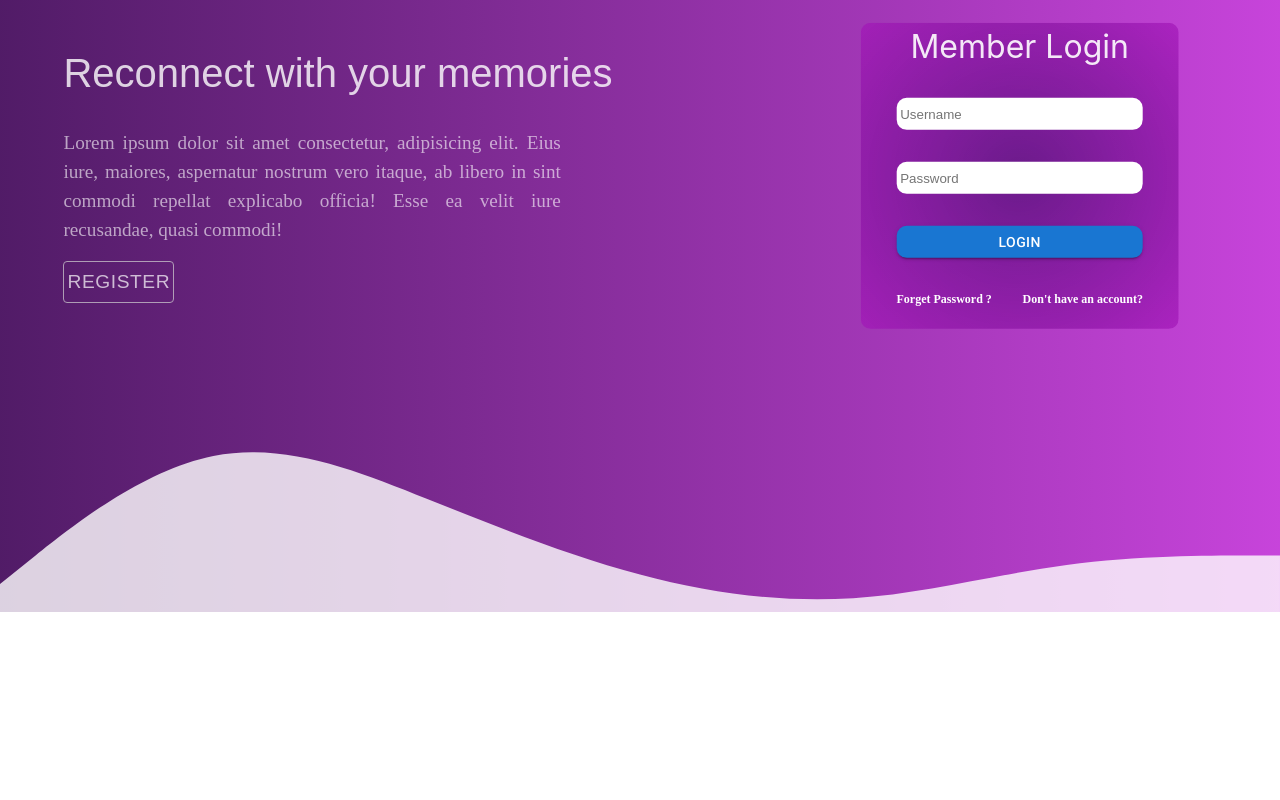
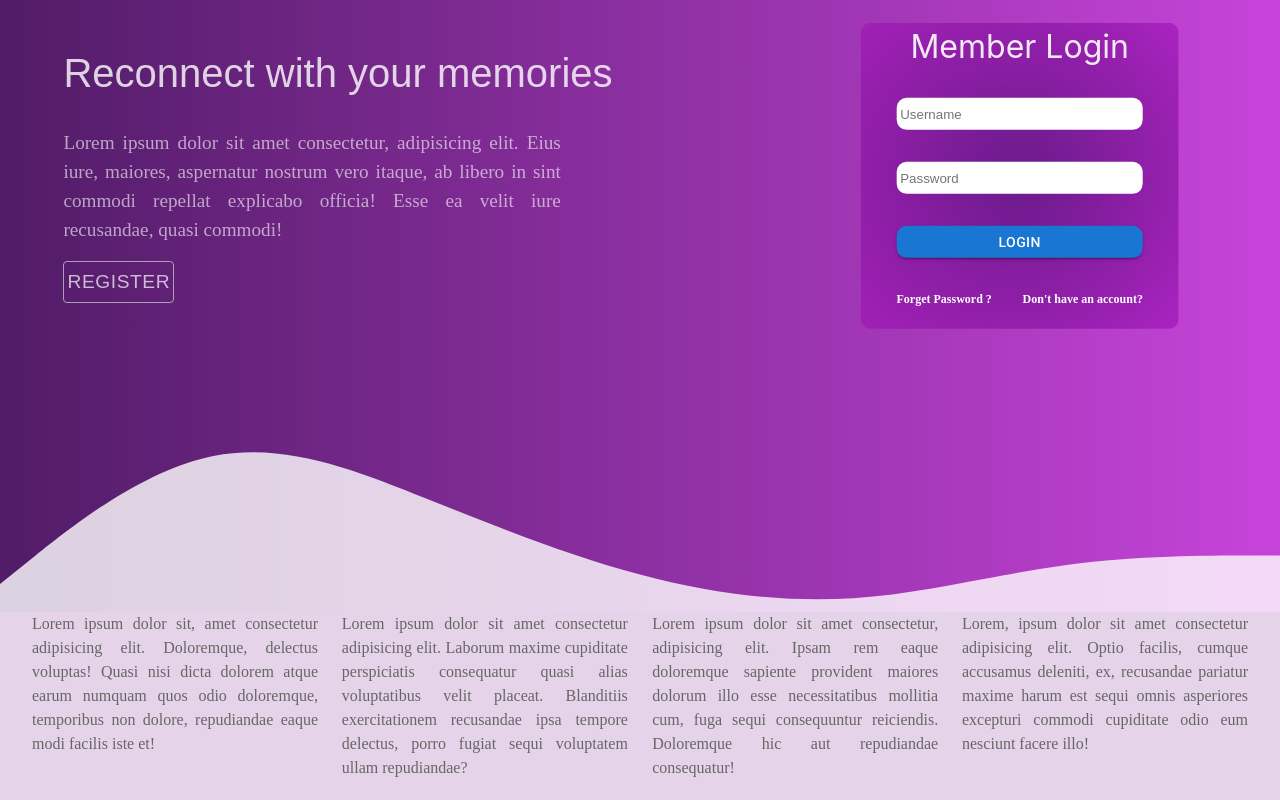
Before and after one commit to Sakhildevan/Reconnect, a React (Create React App) app: page / in a window 1280 px wide. Shown: the part 188-988 px from the top of the page. Before the commit the page ends 800 px from the top, so only its background shows below. Built offline with nearby package versions, Linux system fonts and the light colour scheme.

Commit message:
twelth-commit

```diff
--- a/src/Events/Event.css
+++ b/src/Events/Event.css
@@ -1,6 +1,6 @@
 .events-main-div{
     width: 100%;
-    height: 90vh;
+    height: 95vh;
     /* background-image: linear-gradient(rgba(16, 241, 214,0.6),rgba(255,255,255,0.5)) */
     background-image: linear-gradient(to right,rgba(64, 5, 88, 0.911),rgba(198, 64, 218, 0.8)),url(../assets/iStock_000040537034_Medium.webp);
     background-repeat: no-repeat;
@@ -8,13 +8,12 @@
     background-position: center;
 }
 .events-main-flex{
-    height: 90vh;
+    height: 95vh;
     display: flex;
 
 }
 .events-main-flex-div1{
     width: 50%;
-    border: 1px solid black;
     height: 100%;
     /* display: grid;
     place-items: center; */
@@ -22,11 +21,15 @@
 }
 .event-flex-heading{
     background-image: linear-gradient(rgba(0,0,0,0.75),rgba(0,0,0,0.75));
-    height: 50%;
+    height: 30%;
     width: 100%;
     opacity: 0.8;
     position: absolute;
     bottom: 0%;
+}
+.event-flex-heading-inner{
+    width: 90%;
+    margin: 1.5rem auto;
 }
 .event-flex-heading h1{
     color: white;
@@ -42,18 +45,17 @@
     text-align: justify;
     margin: 0;
     padding: 0;
-    opacity: 0.5;
+    opacity: 0.8;
+    width: 95%;
 }
 .events-main-flex-div2{
     height: 100%;
     width: 50%;
-    border: 1px solid black;
     position: relative;
 }
 .event-flex-content-wrapper{
     height:90%;
     width: 80%;
-    border: 1px solid red;
     margin: 0 auto;
     position: absolute;
     top: 50%;
@@ -70,19 +72,25 @@
     margin: 1rem auto;
     background-image: linear-gradient(rgba(0,0,0,0.75),rgba(0,0,0,0.75));
     opacity: 0.8;
-    border: 1px solid red;
     display: flex;
     justify-content: space-around;
     align-items: center;
 }
 .event-date{
     width: 25%;
-    border: 1px solid black;
     opacity: 1;
 }
 .event-date h1{
     opacity: 1;
     color: white;
+    padding: 0;
+    margin: 0;
+}
+.event-date h3{
+    color: white;
+    opacity: 1;
+    padding: 0;
+    margin: 0;
 }
 .event-date-description{
     width: 70%;
@@ -92,7 +100,6 @@
     opacity: 1;
     color: white;
     text-align: justify;
-    border: 1px solid black;
     display: block;
     margin: 0 auto;
 }
--- a/src/Events/Events.js
+++ b/src/Events/Events.js
@@ -6,8 +6,10 @@ function Events() {
       <div className='events-main-flex'>
         <div className='events-main-flex-div1'>
             <div className='event-flex-heading'>
-              <h1>EVENTS AND CONFERANCES</h1>
-              <p>Lorem ipsum dolor sit, amet consectetur adipisicing elit. Consectetur dicta, tempora officia repellat dolores corporis unde animi. Ipsa sint inventore fuga minima repellat reprehenderit quam quos voluptatem numquam, commodi laborum!</p>
+              <div className='event-flex-heading-inner'>
+                <h1>EVENTS AND CONFERENCES</h1>
+                <p>Lorem ipsum dolor sit, amet consectetur adipisicing elit. Consectetur dicta, tempora officia repellat dolores corporis unde animi. Ipsa sint inventore fuga minima repellat reprehenderit quam quos voluptatem numquam, commodi laborum!</p>
+              </div>
             </div>
         </div>
         <div className='events-main-flex-div2'>
@@ -15,6 +17,7 @@ function Events() {
             <div className='event-flex-content'>
               <div className='event-date'>
                 <h1>1</h1>
+                <h3>JUNE</h3>
               </div>
               <div className='event-date-description'>
                 <p>Lorem ipsum dolor sit amet consectetur adipisicing elit. Odit, repudiandae magnam tempore, molestiae unde ipsum adipisci accusantium dolorum at ea et deleniti magni reiciendis voluptate? Beatae placeat atque numquam suscipit?</p>
@@ -23,6 +26,7 @@ function Events() {
             <div className='event-flex-content'>
               <div className='event-date'>
                 <h1>2</h1>
+                <h3>JULY</h3>
               </div>
               <div className='event-date-description'>
                 <p>Lorem ipsum dolor sit amet consectetur, adipisicing elit. Ea exercitationem ad eligendi ab aspernatur animi fugiat. Asperiores dolores quidem cum, dolorum voluptate ipsam illum deserunt quae magni. Quasi, officia ea.</p>
@@ -31,6 +35,7 @@ function Events() {
             <div className='event-flex-content'>
               <div className='event-date'>
                 <h1>3</h1>
+                <h3>AUGUST</h3>
               </div>
               <div className='event-date-description'>
                 <p>Lorem ipsum dolor sit amet consectetur adipisicing elit. Ad cumque velit neque excepturi dolores, assumenda rerum maxime facilis illum, minima quis molestiae at, quaerat consectetur. Corrupti delectus quisquam modi reiciendis?</p>
--- /dev/null
+++ b/src/Footer/footer.css
@@ -0,0 +1,38 @@
+.main-footer{
+    width: 100%;
+    margin: 0 auto;
+    /* background-color: #7C02B0; */
+    background-color: #E5D4E9;
+    opacity: 1;
+}
+.main-footer-flex{
+    display: flex;
+    width: 95%;
+    margin: 0 auto;
+    justify-content: space-between;
+}
+.main-footer-flex p{
+    text-align: justify;
+}
+.main-footer-innerflex1{
+    display: flex;
+    width: 49%;
+    justify-content: space-between;
+}
+.main-footer-inner-flex2{
+    display: flex;
+    width: 49%;
+    justify-content: space-between;
+}
+.main-footer-innerflex1-div1{
+    width: 48%;
+}
+.main-footer-innerflex1-div2{
+    width: 48%;
+}
+.main-footer-innerflex2-div1{
+    width: 48%;
+}
+.main-footer-innerflex2-div2{
+    width: 48%;
+}
--- /dev/null
+++ b/src/Footer/footer.js
@@ -0,0 +1,31 @@
+import React from 'react'
+import './footer.css'
+
+function Footer() {
+  return (
+    <>
+        <div className='main-footer'>
+            <div className='main-footer-flex'>
+                <div className='main-footer-innerflex1'>
+                    <div className='main-footer-innerflex1-div1'>
+                        <p>Lorem ipsum dolor sit, amet consectetur adipisicing elit. Doloremque, delectus voluptas! Quasi nisi dicta dolorem atque earum numquam quos odio doloremque, temporibus non dolore, repudiandae eaque modi facilis iste et!</p>
+                    </div>
+                    <div className='main-footer-innerflex1-div2'>
+                        <p>Lorem ipsum dolor sit amet consectetur adipisicing elit. Laborum maxime cupiditate perspiciatis consequatur quasi alias voluptatibus velit placeat. Blanditiis exercitationem recusandae ipsa tempore delectus, porro fugiat sequi voluptatem ullam repudiandae?</p>
+                    </div>
+                </div>
+                <div className='main-footer-inner-flex2'>
+                    <div className='main-footer-innerflex2-div1'>
+                        <p>Lorem ipsum dolor sit amet consectetur, adipisicing elit. Ipsam rem eaque doloremque sapiente provident maiores dolorum illo esse necessitatibus mollitia cum, fuga sequi consequuntur reiciendis. Doloremque hic aut repudiandae consequatur!</p>
+                    </div>
+                    <div className='main-footer-innerflex2-div2'>
+                        <p>Lorem, ipsum dolor sit amet consectetur adipisicing elit. Optio facilis, cumque accusamus deleniti, ex, recusandae pariatur maxime harum est sequi omnis asperiores excepturi commodi cupiditate odio eum nesciunt facere illo!</p>
+                    </div>
+                </div>
+            </div>
+        </div>
+    </>
+  )
+}
+
+export default Footer
--- a/src/Home/home.js
+++ b/src/Home/home.js
@@ -3,6 +3,7 @@ import './home.css'
 import Button from '@mui/material/Button'
 import Header from '../Header/header'
 import { Link } from "react-router-dom";
+import Footer from '../Footer/footer';
 
 function Home() {
   return (
@@ -44,6 +45,7 @@ function Home() {
                 </div>
             </div>
         </div>
+        <Footer />
     </>
   )
 }
```
